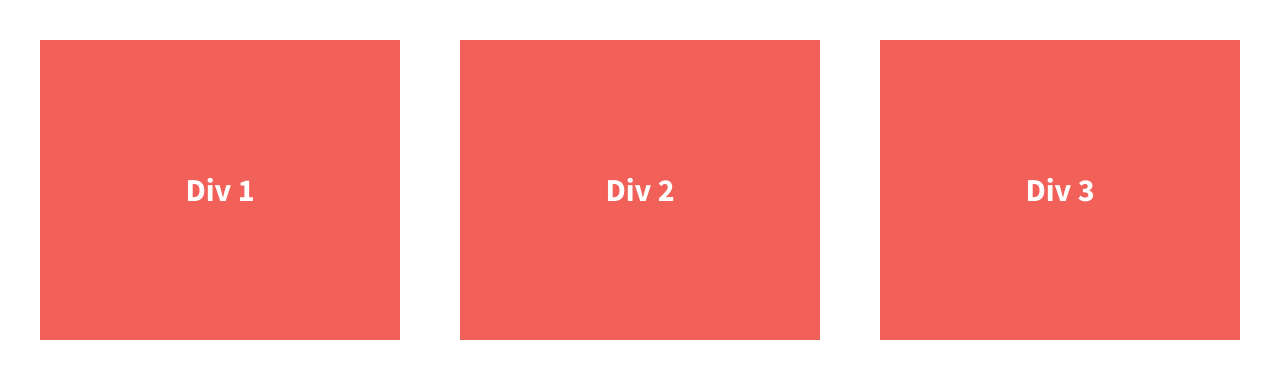
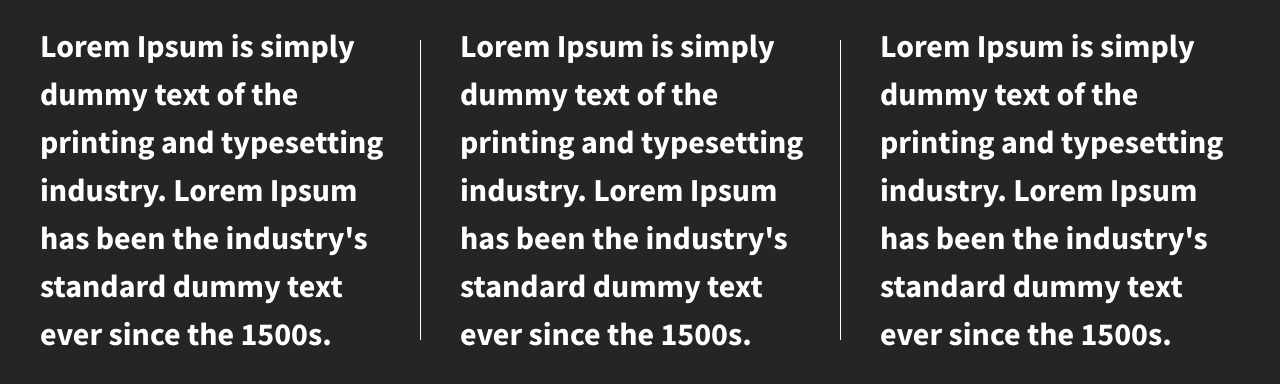
Before and after one commit to rtheogene8/divs-flexbox-center, a plain HTML site: page index.html in a window 1280 px wide. Drawn offline with nearby package versions, Linux system fonts and the light colour scheme.

Commit message:
Added content to 3 divs with borders

```diff
--- a/css/main.css
+++ b/css/main.css
@@ -106,6 +106,7 @@ body {
   padding: 2em;
   font-size: 1.25em;
   height: 100%;
+  background-color: rgb(37, 37, 37);
 }
 
 .wrapper {
@@ -120,12 +121,17 @@ body {
   color: #fff;
   line-height: 1.5em;
   font-size: 1.6em;
-  background-color: #f16059;
   height: 300px;
   width: 30%;
   display: flex;
   justify-content: center;
   align-items: center;
+}
+
+.div-1,
+.div-2 {
+    border-right: solid white 0.5px;
+    padding-right: 20px;
 }
 
 
--- a/index.html
+++ b/index.html
@@ -23,13 +23,13 @@
 
         <section class="wrapper">
             <div class="div-1">
-                Div 1
+                Lorem Ipsum is simply dummy text of the printing and typesetting industry. Lorem Ipsum has been the industry's standard dummy text ever since the 1500s.
             </div>
             <div class="div-2">
-                Div 2
+                Lorem Ipsum is simply dummy text of the printing and typesetting industry. Lorem Ipsum has been the industry's standard dummy text ever since the 1500s.
             </div>
             <div class="div-3">
-                Div 3
+                Lorem Ipsum is simply dummy text of the printing and typesetting industry. Lorem Ipsum has been the industry's standard dummy text ever since the 1500s.
             </div>
         </section>
 
```
